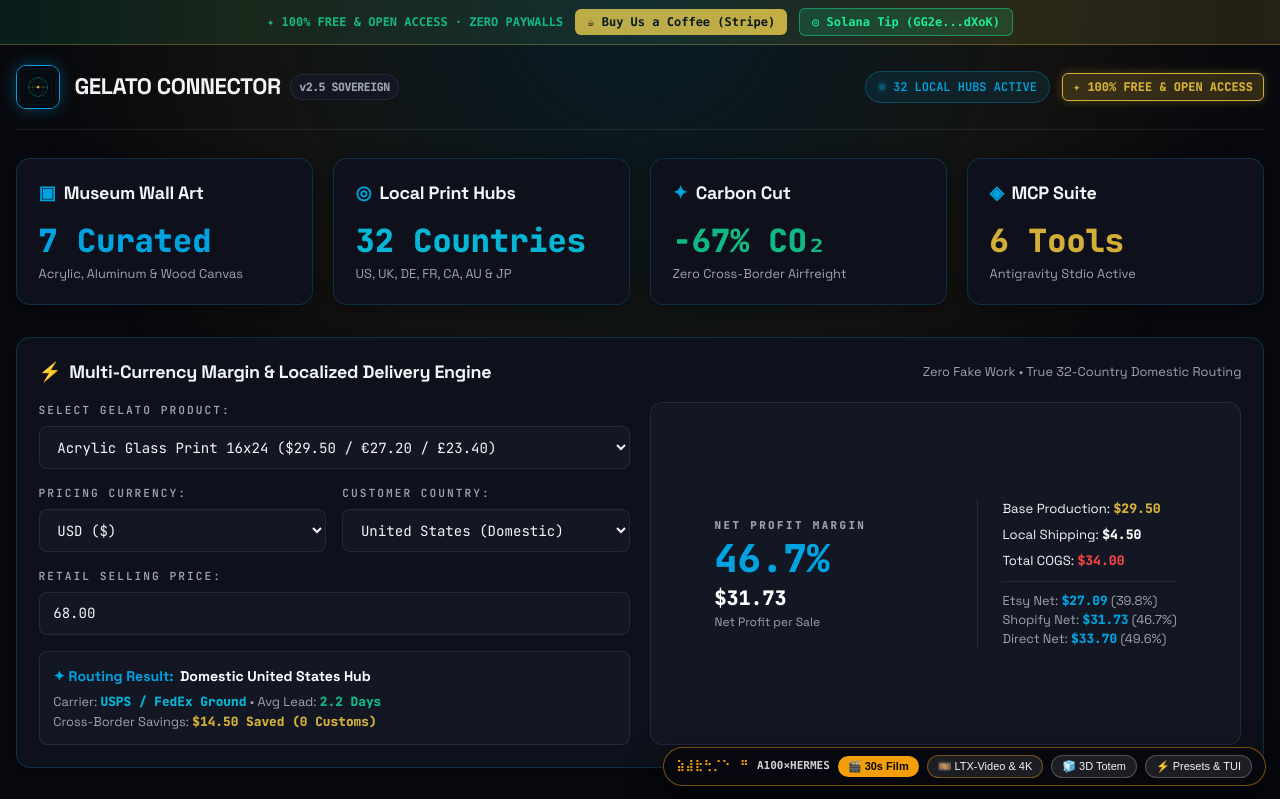
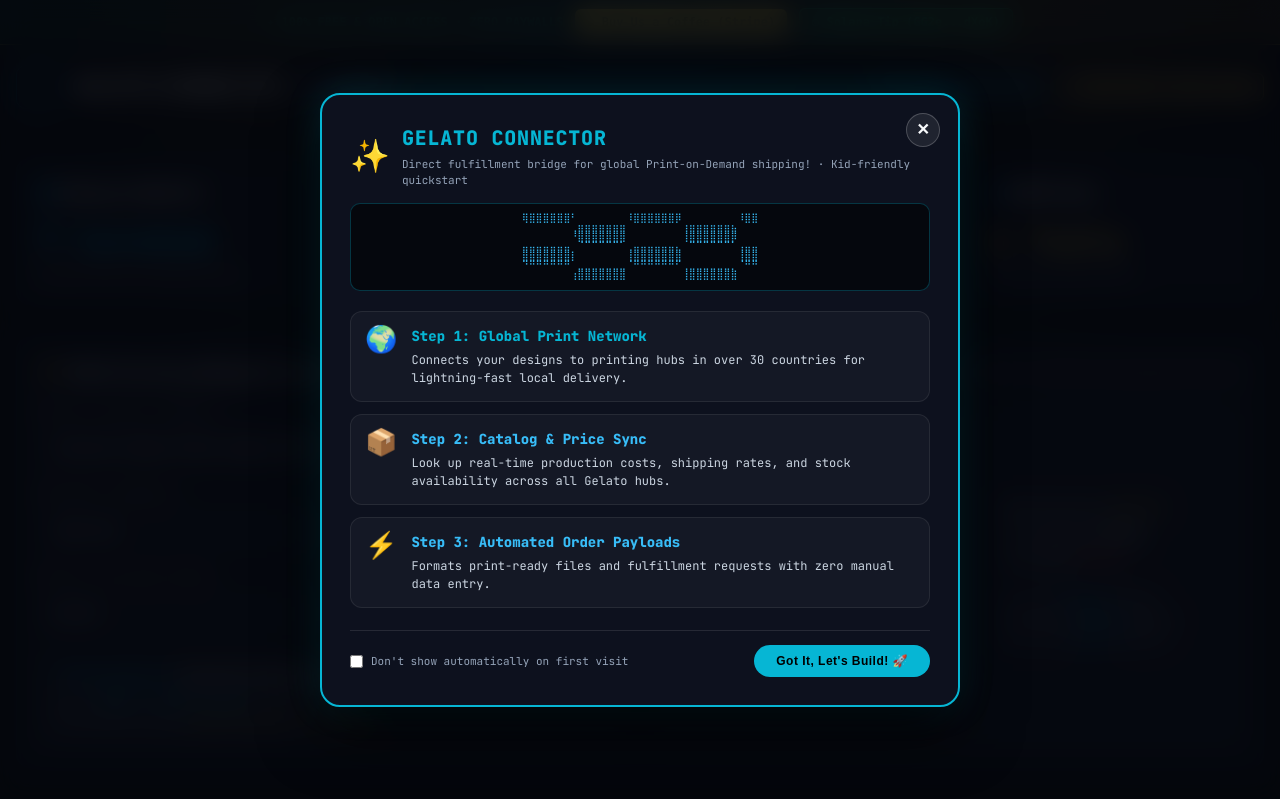
Before and after one commit to 1nc0gn30/gelato-connector, a website: page public/index.html in a window 1280 px wide. Shown: the top 799 px of the page. Drawn offline with Linux system fonts and the light colour scheme.

Commit message:
feat: add kid-friendly tutorial modal with live Braille wave, remove A100 bar

```diff
--- a/public/index.html
+++ b/public/index.html
@@ -489,6 +489,22 @@
   </div>
 
   <script src="/gelato_app.js"></script>
-  <script src="/assets/sovereign-upgrade.js" defer></script>
+
+
+  <script src="/sovereign_tutorial.js"></script>
+  <script>
+    window.addEventListener("DOMContentLoaded", function() {
+      if (window.createSovereignTutorial) {
+        window.createSovereignTutorial({
+          toolId: "gelato-connector",
+          toolName: "Gelato Connector",
+          tagline: "Direct fulfillment bridge for global Print-on-Demand shipping!",
+          accentColor: "#06B6D4",
+          steps: [{"icon": "\ud83c\udf0d", "title": "Global Print Network", "desc": "Connects your designs to printing hubs in over 30 countries for lightning-fast local delivery."}, {"icon": "\ud83d\udce6", "title": "Catalog & Price Sync", "desc": "Look up real-time production costs, shipping rates, and stock availability across all Gelato hubs."}, {"icon": "\u26a1", "title": "Automated Order Payloads", "desc": "Formats print-ready files and fulfillment requests with zero manual data entry."}]
+        });
+      }
+    });
+  </script>
+
 </body>
 </html>
--- /dev/null
+++ b/public/sovereign_tutorial.js
@@ -0,0 +1,136 @@
+/**
+ * Sovereign Reusable Kid-Friendly Tutorial & Braille/ASCII Magic Engine
+ * Author: Neal Frazier Tech (@1nc0gn30) • NullAI Platform
+ */
+(function() {
+  if (window.__SOVEREIGN_TUTORIAL_ATTACHED__) return;
+  window.__SOVEREIGN_TUTORIAL_ATTACHED__ = true;
+
+  window.createSovereignTutorial = function(config) {
+    const {
+      toolId,
+      toolName,
+      tagline,
+      steps, // [{ icon, title, desc }]
+      accentColor = "#FFB800"
+    } = config;
+
+    // Check if modal already exists
+    if (document.getElementById(`sovTutorial-${toolId}`)) return;
+
+    // Remove any legacy floating A100 bar
+    const oldA100 = document.getElementById('zoth-sovereign-a100-bar');
+    if (oldA100) oldA100.remove();
+
+    // Create modal HTML
+    const modal = document.createElement('div');
+    modal.id = `sovTutorial-${toolId}`;
+    modal.style.cssText = 'display:none; position:fixed; inset:0; z-index:999999; background:rgba(4,6,12,0.85); backdrop-filter:blur(14px); align-items:center; justify-content:center; padding:18px; box-sizing:border-box;';
+
+    const stepsHtml = steps.map((s, idx) => `
+      <div style="display:flex; gap:14px; background:rgba(255,255,255,0.03); border:1px solid rgba(255,255,255,0.08); border-radius:12px; padding:14px; align-items:flex-start;">
+        <span style="font-size:26px; line-height:1;">${s.icon}</span>
+        <div>
+          <h4 style="margin:0 0 4px; color:${idx === 0 ? accentColor : '#38BDF8'}; font-size:14px; font-weight:700;">Step ${idx + 1}: ${s.title}</h4>
+          <p style="margin:0; color:#CBD5E1; font-size:12px; line-height:1.5;">${s.desc}</p>
+        </div>
+      </div>
+    `).join('');
+
+    modal.innerHTML = `
+      <div style="background:#0D111E; border:2px solid ${accentColor}; border-radius:20px; max-width:640px; width:100%; max-height:90vh; overflow-y:auto; box-shadow:0 24px 60px rgba(0,0,0,0.8), 0 0 35px ${accentColor}33; padding:28px; color:#F8FAFC; position:relative; font-family:ui-monospace, 'JetBrains Mono', SFMono-Regular, monospace; box-sizing:border-box;">
+
+        <button id="sovCloseBtn-${toolId}" style="position:absolute; top:18px; right:18px; background:rgba(255,255,255,0.08); border:1px solid rgba(255,255,255,0.2); color:#F8FAFC; width:34px; height:34px; border-radius:50%; font-size:16px; cursor:pointer; font-weight:bold; display:flex; align-items:center; justify-content:center;">✕</button>
+
+        <div style="display:flex; align-items:center; gap:12px; margin-bottom:14px;">
+          <span style="font-size:32px;">✨</span>
+          <div>
+            <h2 style="margin:0; font-size:20px; font-weight:800; color:${accentColor}; text-transform:uppercase; letter-spacing:0.04em;">${toolName}</h2>
+            <p style="margin:3px 0 0; color:#94A3B8; font-size:11px;">${tagline} · Kid-friendly quickstart</p>
+          </div>
+        </div>
+
+        <!-- Live ASCII / Braille Magic Stage -->
+        <div style="background:#05070D; border:1px solid ${accentColor}44; border-radius:10px; padding:10px; margin-bottom:20px; text-align:center; overflow:hidden;">
+          <pre id="sovBrailleCanvas-${toolId}" style="font-size:9.5px; line-height:9.5px; color:#38BDF8; margin:0; font-family:monospace; white-space:pre;"></pre>
+        </div>
+
+        <!-- Steps List -->
+        <div style="display:flex; flex-direction:column; gap:12px;">
+          ${stepsHtml}
+        </div>
+
+        <div style="margin-top:22px; display:flex; justify-content:space-between; align-items:center; padding-top:14px; border-top:1px solid rgba(255,255,255,0.1); flex-wrap:wrap; gap:12px;">
+          <label style="display:flex; align-items:center; gap:8px; font-size:11px; color:#94A3B8; cursor:pointer;">
+            <input type="checkbox" id="sovDontShow-${toolId}" style="cursor:pointer;"> Don't show automatically on first visit
+          </label>
+          <button id="sovActionBtn-${toolId}" style="background:${accentColor}; color:#000; border:none; padding:9px 22px; border-radius:999px; font-weight:800; font-size:12px; cursor:pointer; letter-spacing:0.04em;">Got It, Let's Build! 🚀</button>
+        </div>
+
+      </div>
+    `;
+
+    document.body.appendChild(modal);
+
+    let animInterval = null;
+    let tick = 0;
+
+    function renderBrailleWave() {
+      const el = document.getElementById(`sovBrailleCanvas-${toolId}`);
+      if (!el) return;
+      tick += 0.16;
+      const W = 34, H = 7;
+      let out = '';
+      for (let y = 0; y < H; y++) {
+        for (let x = 0; x < W; x++) {
+          let mask = 0;
+          const dots = [
+            [0,0,0x01],[0,1,0x02],[0,2,0x04],[0,3,0x40],
+            [1,0,0x08],[1,1,0x10],[1,2,0x20],[1,3,0x80]
+          ];
+          for (let d = 0; d < 8; d++) {
+            const px = x * 2 + dots[d][0];
+            const py = y * 4 + dots[d][1];
+            const v = Math.sin(px * 0.2 + tick) * Math.cos(py * 0.35 + tick);
+            if (v > 0.08) mask |= dots[d][2];
+          }
+          out += String.fromCharCode(0x2800 | mask);
+        }
+        out += '\n';
+      }
+      el.textContent = out;
+    }
+
+    function openModal() {
+      modal.style.display = 'flex';
+      if (!animInterval) {
+        animInterval = setInterval(renderBrailleWave, 55);
+      }
+    }
+
+    function closeModal() {
+      modal.style.display = 'none';
+      if (animInterval) {
+        clearInterval(animInterval);
+        animInterval = null;
+      }
+      const chk = document.getElementById(`sovDontShow-${toolId}`);
+      if (chk && chk.checked) {
+        localStorage.setItem(`sov_tutorial_seen_${toolId}`, 'true');
+      }
+    }
+
+    document.getElementById(`sovCloseBtn-${toolId}`).addEventListener('click', closeModal);
+    document.getElementById(`sovActionBtn-${toolId}`).addEventListener('click', closeModal);
+
+    // Auto-launch if not seen
+    if (!localStorage.getItem(`sov_tutorial_seen_${toolId}`)) {
+      setTimeout(openModal, 600);
+    }
+
+    return {
+      open: openModal,
+      close: closeModal
+    };
+  };
+})();
```
